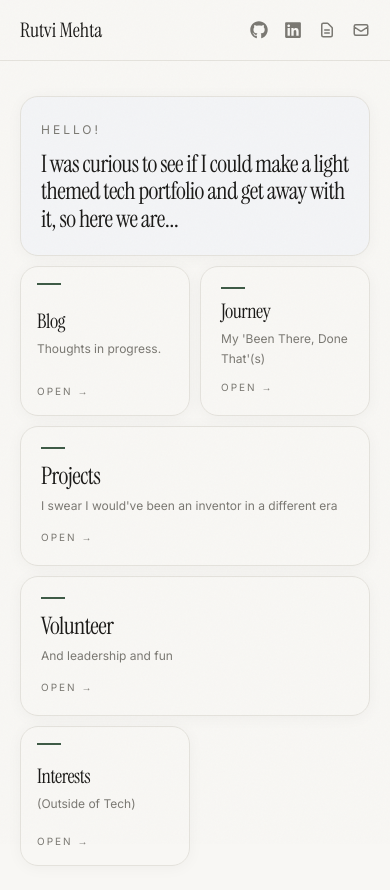
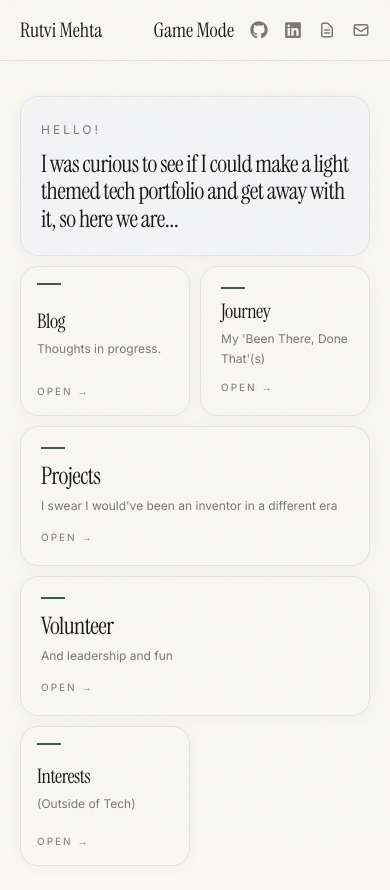
Before and after one commit to mehtar38/portfolio, a React (Vite) app: page / in a window 390 px wide. Built offline with nearby package versions, Linux system fonts and the light colour scheme.

Commit message:
Added Game mode button to Mobile view

```diff
--- a/src/components/Sidebar.tsx
+++ b/src/components/Sidebar.tsx
@@ -52,6 +52,14 @@ export default function Sidebar({ activePage, onNavigateHome }: SidebarProps) {
           </button>
 
           <nav className="flex items-center gap-4">
+            <button
+  type="button"
+  onClick={handleGameModeToggle}
+  aria-pressed={gameMode}
+  className="font-serif text-xl text-foreground"
+>
+  Game Mode
+</button>
             {links.map(({ label, href, icon: Icon }) => (
               <a
                 key={label}
```
